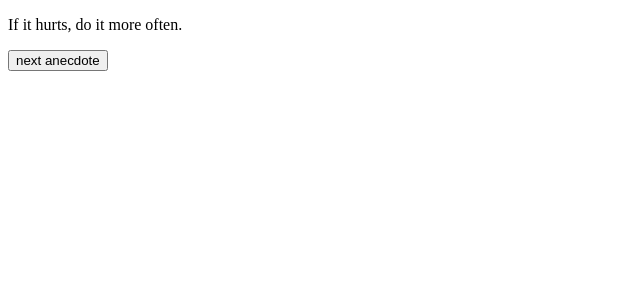
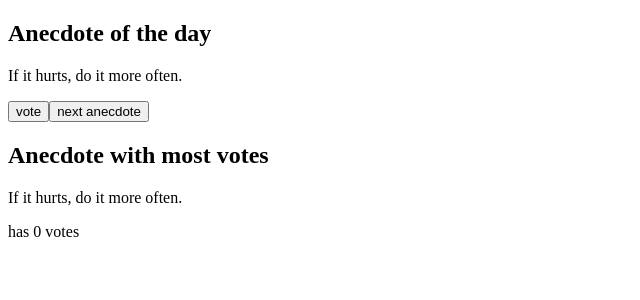
Before and after one commit to emiliaorlinova/fullstack-open, a React (Vite) app in the folder part-1/part1/: page / in a window 1280 px wide. Shown: the top 300 px of the page, without its empty margins (0-640 px from the left). Built offline with nearby package versions, Linux system fonts and the light colour scheme.

Commit message:
exersice 1.13 and 1.14

```diff
--- a/part-1/part1/src/App.jsx
+++ b/part-1/part1/src/App.jsx
@@ -13,15 +13,28 @@ const App = () => {
   ];
 
   const [selected, setSelected] = useState(0);
+  const [votes, setVotes] = useState(new Array(anecdotes.length).fill(0));
+  const [mostVotes, setMostVotes] = useState(0);
 
   const randomNumber = () => Math.floor(Math.random() * 8);
-
-  console.log(selected);
+  const vote = () => {
+    const copy = [...votes];
+    copy[selected] += 1;
+    setVotes(copy);
+    if (copy[selected] > copy[mostVotes]) {
+      setMostVotes(selected);
+    }
+  };
 
   return (
     <div>
+      <h2>Anecdote of the day</h2>
       <p>{anecdotes[selected]}</p>
+      <button onClick={() => vote()}>vote</button>
       <button onClick={() => setSelected(randomNumber)}>next anecdote</button>
+      <h2>Anecdote with most votes</h2>
+      <p>{anecdotes[mostVotes]}</p>
+      <p>has {votes[mostVotes]} votes</p>
     </div>
   );
 };
```
